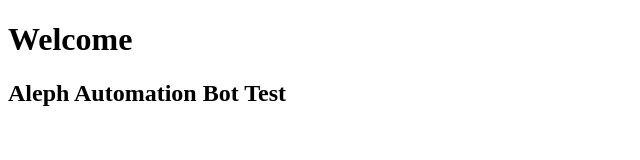
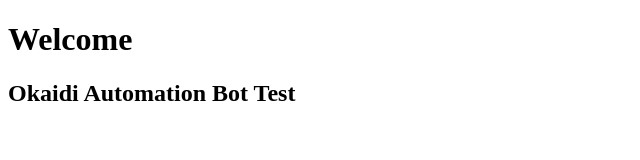
Before and after one commit to iftikhar-mk/okaidi.github.io, a plain HTML site: page index.html in a window 1280 px wide. Shown: the whole page, without its empty margins (0-640 px from the left). Drawn offline with Linux system fonts and the light colour scheme.

Commit message:
Update index.html

```diff
--- a/index.html
+++ b/index.html
@@ -7,6 +7,6 @@
 </head>
 <body>
 <h1>Welcome</h1>
-<h2>Aleph Automation Bot Test</h2>
+<h2>Okaidi Automation Bot Test</h2>
 </body>
 </html>
```
